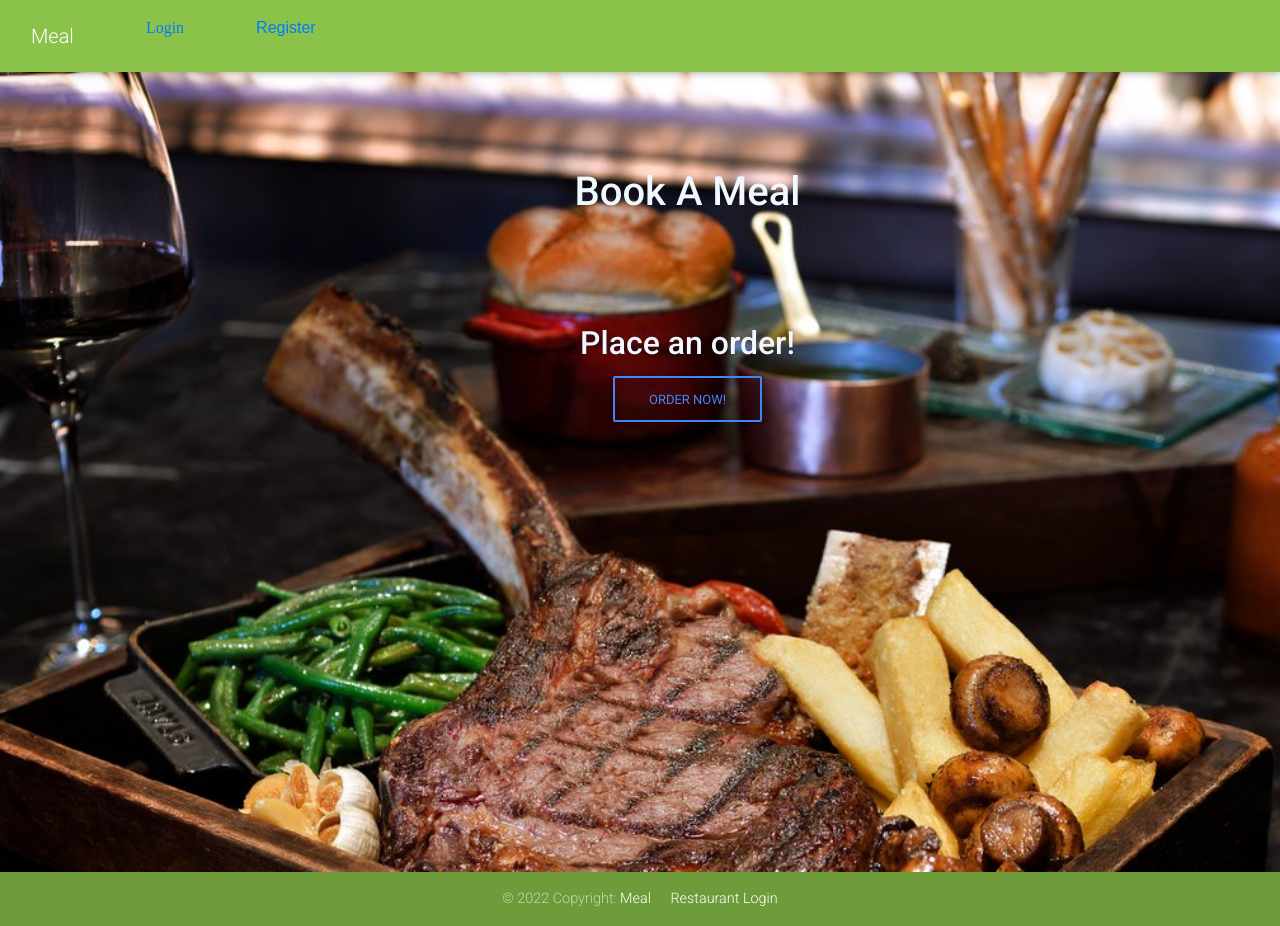
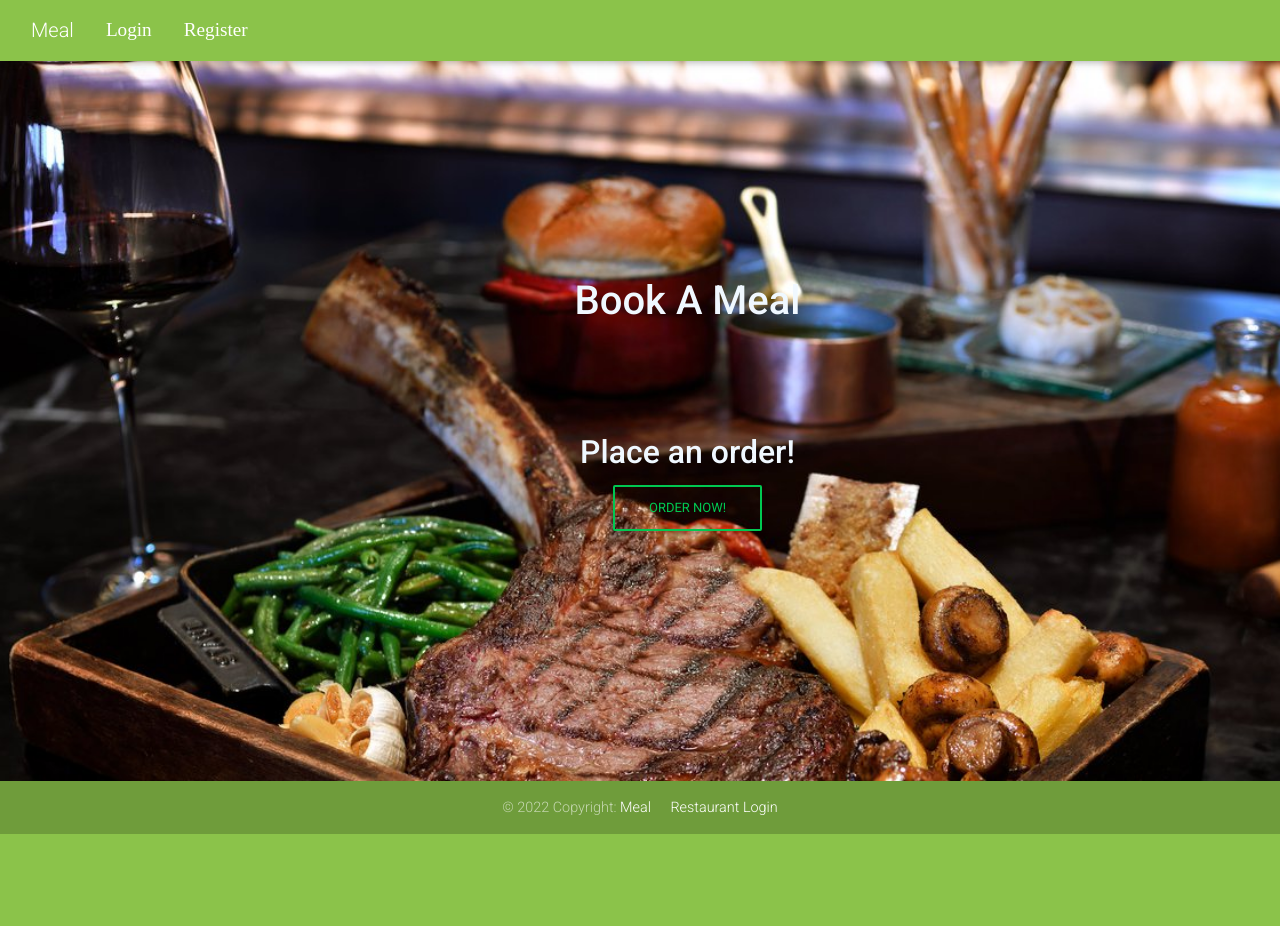
Before and after one commit to Andrewowalla/book-a-meal, a Django app: page / in a window 1280 px wide. After the commit the page ends 834 px from the top, so only its background shows below. Run offline with Django 4.2, Linux system fonts and the light colour scheme; some libraries are stand-ins or nearby versions.

Commit message:
updating register url

```diff
--- a/customer/static/css/style.css
+++ b/customer/static/css/style.css
@@ -1,5 +1,5 @@
 .hero {
-    height: 100vh;
+    height: 90vh;
     width: 100%;
     background-image: url("/static/photos/sa.jpg");
     background-size: cover;
--- a/customer/templates/customer/index.html
+++ b/customer/templates/customer/index.html
@@ -5,15 +5,15 @@
 <div class="container mb-5">
     <div class="row justify-content-center mt-8">
         <div class="col-md-8 col-sm-12 offset-md-1 p-4 text-center">
-            <br> <br> <br>
+            <br><br><br><br><br><br><br><br>
             <h1><strong>Book A Meal</strong></h1>
         </div>
     </div>
     <div class="row justify-content-center mt-1">
         <div class="col-md-5 col-sm-12 offset-md-1 p-4 text-center">
-            <br> <br>
+            <br><br>
             <h2><strong>Place an order!</strong></h2>
-            <a  href="{% url 'order'%}"class="btn btn-outline-primary"> Order Now!</a>
+            <a  href="{% url 'order'%}"class="btn btn-outline-success"> Order Now!</a>
        </div>
 </div>
 </section>
--- a/customer/templates/customer/menu.html
+++ b/customer/templates/customer/menu.html
@@ -28,6 +28,6 @@
         </div>
         {% endfor %}
     </div>
-
+    <br><br><br><br><br><br>
 </div>
 {% endblock content %}
--- a/customer/templates/customer/navbar.html
+++ b/customer/templates/customer/navbar.html
@@ -6,31 +6,31 @@
         </button>
         <div class="collapse navbar-collapse" id="navbarTogglerDemo02">
             {% if user.is_authenticated %}
-        <ul class="navbar-nav mr-auto mt-2 mt-lg-0" style="font-family:'Times New Roman', Times, serif;">
-             <ol class="nav-item active">
+        <ul class="navbar-nav mr-auto mt-2 mt-lg-0" style="font-family:'Times New Roman', Times, serif; font-size: larger;">
+             <ol class="nav-item">
                 <a class="nav-link" aria-current="page" href="{%url 'about' %}">About Us</a>
              </ol>
 
-             <ol class="nav-item active">
+             <ol class="nav-item">
                 <a class="nav-link" href="{%url 'menu' %}">Menu</a>
            </ol>
 
-            <ol class="nav-item active">
+            <ol class="nav-item">
               <a class="nav-link"href="{%url 'logout'%}">Logout</a>
 
             </ol>
 
-            <ol class="nav-item active">
+            <ol class="nav-item">
                 <a class="nav-link" href="{%url 'order'%}">Place an Order!</a>
 
             </ol>
             {% else %}
-            <ol class="nav-item active" style="font-family:'Times New Roman', Times, serif;">
-              <a class='nav-link' href="{%url 'login'%}">Login</a>
+            <ol class="nav" style="font-family:'Times New Roman', Times, serif;">
+              <a class='nav-link' href="{%url 'login'%}" style="font-size:larger;color:white;" >Login</a>
             </ol>
 
-            <ol class="nav-item active" style="font-family: 'Dosis', sans-serif;">
-              <a class='nav-link' href="{%url 'register'%}">Register</a>
+            <ol class="nav" style="font-family: 'Times New Roman', Times, serif;">
+              <a class='nav-link' href="{%url 'register'%}" style="font-size:larger;  color:white">Register</a>
             </ol>
         </ul>
      {% endif %}
--- a/customer/templates/customer/order.html
+++ b/customer/templates/customer/order.html
@@ -5,7 +5,7 @@
 <section id="home" class="foo">
 <div class="container mb-5">
     <div class="row justify-content-center mt-1 se">
-        <div class="col-md-12 col-sm-12 p-4 saka">
+        <div class="col-md-12 col-sm-12 p-3 saka">
             <form method="POST">
                 {% csrf_token%}
                 <div class="pt-5">
@@ -130,6 +130,7 @@
                                 </button>
                             </div>
 
+
                             <div class="modal-footer">
                                 <button type="button" class="btn btn-light" data-dismiss="modal">Go Back</button>
                                 <button type="submit" class="btn btn-dark">Place Order</button>
@@ -143,4 +144,6 @@
 </div>
 </section>
 
+
+
 {%endblock%}
--- a/customer/templates/customer/order_confirmation.html
+++ b/customer/templates/customer/order_confirmation.html
@@ -6,7 +6,7 @@
     <div class="row justify-content-center mt1">
         <div class="col-md-5 col-sm-12 p-4 text-center">
             <h1>Order Submitted!!</h1>
-            <p>You should recive a confirmation email soon.</p>
+            <p>You should receive a confirmation email soon.</p>
             <a href=" {% url 'index' %}">Go to homapage</a>
         </div>
     </div>
@@ -98,6 +98,6 @@
     }
   }, '#paypal-button');
 
-</script>
+</script><br><br><br><br><br><br><br><br><br>
 
 {%endblock%}
--- a/customer/templates/registration/login.html
+++ b/customer/templates/registration/login.html
@@ -17,13 +17,13 @@
               {% bootstrap_form form%}
               <br>
               <div class="form-group">
-                <input type="submit" class="btn btn-danger btn-sm" value="Login">
+                <button type="submit" class="btn btn-success"  style="color:black; font-weight:bold;">Login</button>
               </div>
               <input type="hidden" name="next" value="{{next}}">
             </form>
           </div>
         </div>
-        <br><br><br><br><br><br><br><br><br><br><br><br><br>
+        <br><br><br><br><br><br><br><br><br><br><br><br><br><br><br><br><br><br><br>
       </div>
     </div>
   </div>
--- a/customer/templates/registration/register.html
+++ b/customer/templates/registration/register.html
@@ -14,10 +14,10 @@
                     <form action="" method="post">
                         {% csrf_token%}
                         {{ form|crispy}}
-                        <button type="submit" class="btn btn-color text-dark login">CREATE YOUR ACCOUNT</button>
+                        <button type="submit" class="btn btn-success"  style="color:black;">CREATE YOUR ACCOUNT</button>
                     </form>
                 </div>
-                <p class="font-weight-bold ml-5 mt-3 pb-1">Or Register in with</p>
+                <!-- <p class="font-weight-bold ml-5 mt-3 pb-1">Or Register in with</p> -->
 
             </div>
         </div>
--- a/customer/views.py
+++ b/customer/views.py
@@ -126,6 +126,7 @@
         return redirect('order-confirmation', pk=order.pk)
 
 
+
 class OrderConfirmation(View):
     def get(self, request, pk, *args, **kwargs):
         order = OrderModel.objects.get(pk=pk)
--- a/meal/urls.py
+++ b/meal/urls.py
@@ -17,28 +17,27 @@
 from django.urls import path
 from customer.views import *
 
-from django.urls import path,include,re_path
+from django.urls import path,include
 from customer import views as customer_views
 from django.conf.urls.static import static
 from customer.views import *
 import allauth
 from django.conf import settings
 from django.contrib.auth.views import LoginView,LogoutView
-from rest_framework_simplejwt import views as jwt_views
+
 
 urlpatterns = [
     path('admin/', admin.site.urls),
     path('accounts/', include('allauth.urls')),
-     path('restaurant/', include('restaurant.urls')),
-    path(r'api/v1/', include('djoser.urls')),
-    path(r'api/v1/token/login', include('djoser.urls.authtoken')),
+    path('restaurant/', include('restaurant.urls')),
     path('',Index.as_view(),name='index'),
     path('about/',About.as_view(),name='about'),
     path('menu/',Menu.as_view(), name='menu'),
     path('menu/search/', MenuSearch.as_view(), name='menu-search'),
     path('order/',Order.as_view(),name='order'),
 
-    path('accounts/register/',customer_views.register, name='register'),
+
+    path('register/',customer_views.register, name='register'),
     path('login/',LoginView.as_view(next_page='index'), name='login'),
     path('logout/',LogoutView.as_view(next_page='index'), name='logout'),
 
--- a/restaurant/templates/restaurant/navigation.html
+++ b/restaurant/templates/restaurant/navigation.html
@@ -1,4 +1,4 @@
-<nav class="navbar navbar-expand-lg navbar-dark indigo">
+<nav class="navbar navbar-expand-lg navbar-dark light-green">
     <a class="navbar-brand" href="{% url 'index' %}">Orders!</a>
     <button class="navbar-toggler" type="button" data-toggle="collapse" data-target="#navbarNav" aria-controls="navbarNav" aria-expanded="false" aria-label="Toggle navigation">
       <span class="navbar-toggler-icon"></span>
--- a/templates/base.html
+++ b/templates/base.html
@@ -2,7 +2,7 @@
 <html>
 <head>
     <meta charset="UTF-8">
-    <meta name="viewport" content="width=device-width", inital-scale=1.0, shrink-to-fit=no">
+    <meta name="viewport" content="width=device-width", inital-scale=1.0, shrink-to-fit="no">
     <title>Meal</title>
 
     <!-- Font Awesome -->
@@ -18,6 +18,7 @@
     {% include 'customer/navbar.html' %}
     {% block content %}
     {% endblock content %}
+    <br><br><br><br><br><br><br><br><br><br><br><br><br>
     {% include 'customer/footer.html' %}
 
 <!-- JQuery -->
```
Also changed, not shown: meal/settings.py (+0 -15 lines), media/menu_images/app1.jpeg (added), media/menu_images/images.jpeg (added).
